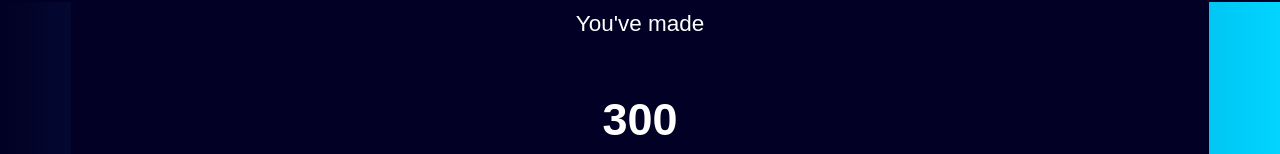
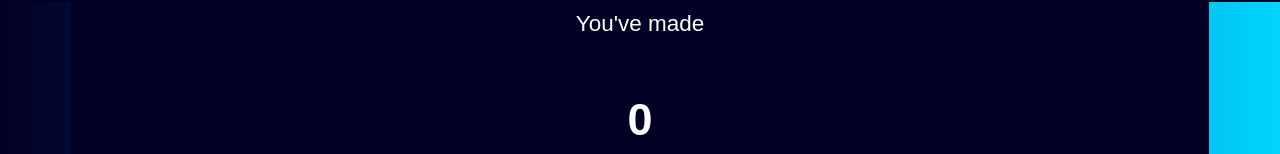
Before and after one commit to Ntare22/MyDiary-Andela, a plain HTML site: page ui/profile.html in a window 1280 px wide. Shown: the part 798-952 px from the top of the page. Drawn offline with Linux system fonts and the light colour scheme.

```diff
--- a/ui/profile.html
+++ b/ui/profile.html
@@ -35,7 +35,7 @@
                 <div class="profile">
                     <h1 id="username">Jim Ntare</h1>
                     <p class="profile-wrds">You've made</p>
-                    <p class="profile-wrds" id="number">300</p>
+                    <p class="profile-wrds" id="number">0</p>
                     <p class="profile-wrds">Entries So far</p>
                 </div>
             </div>
```
